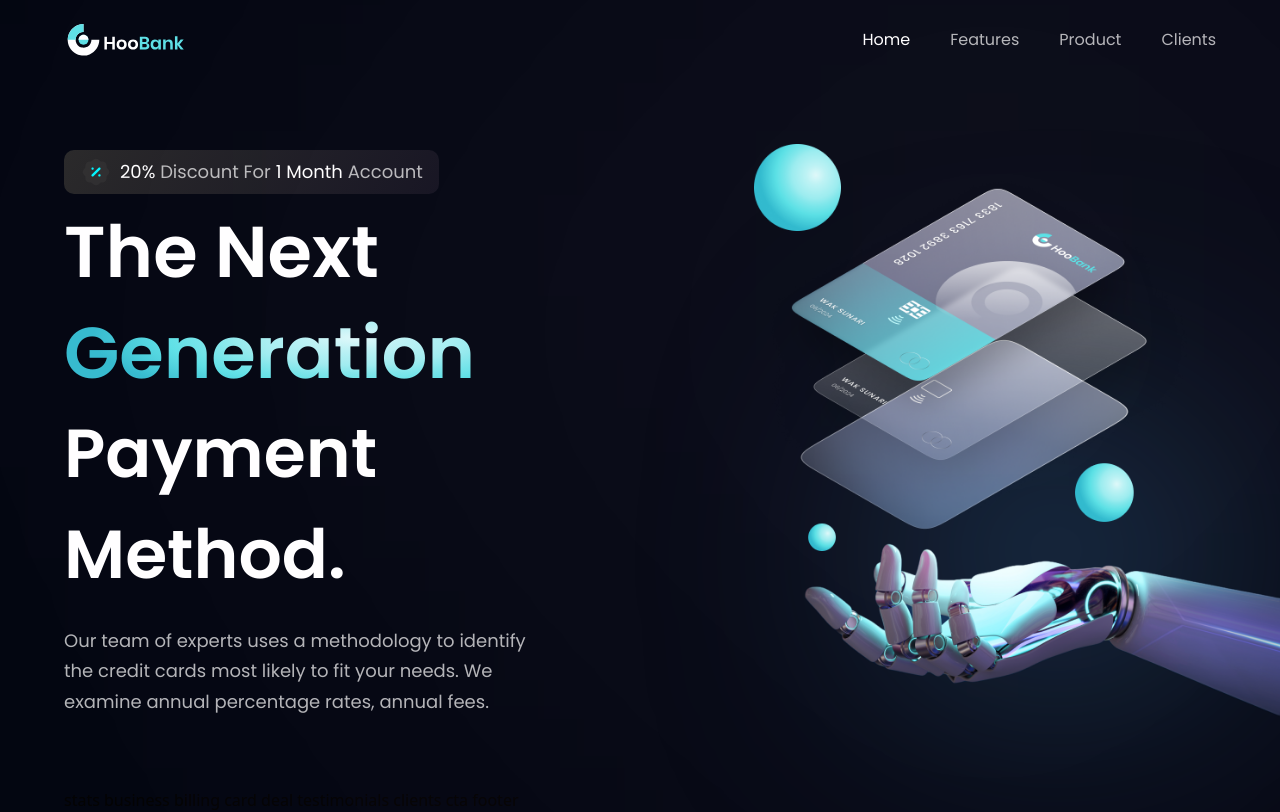
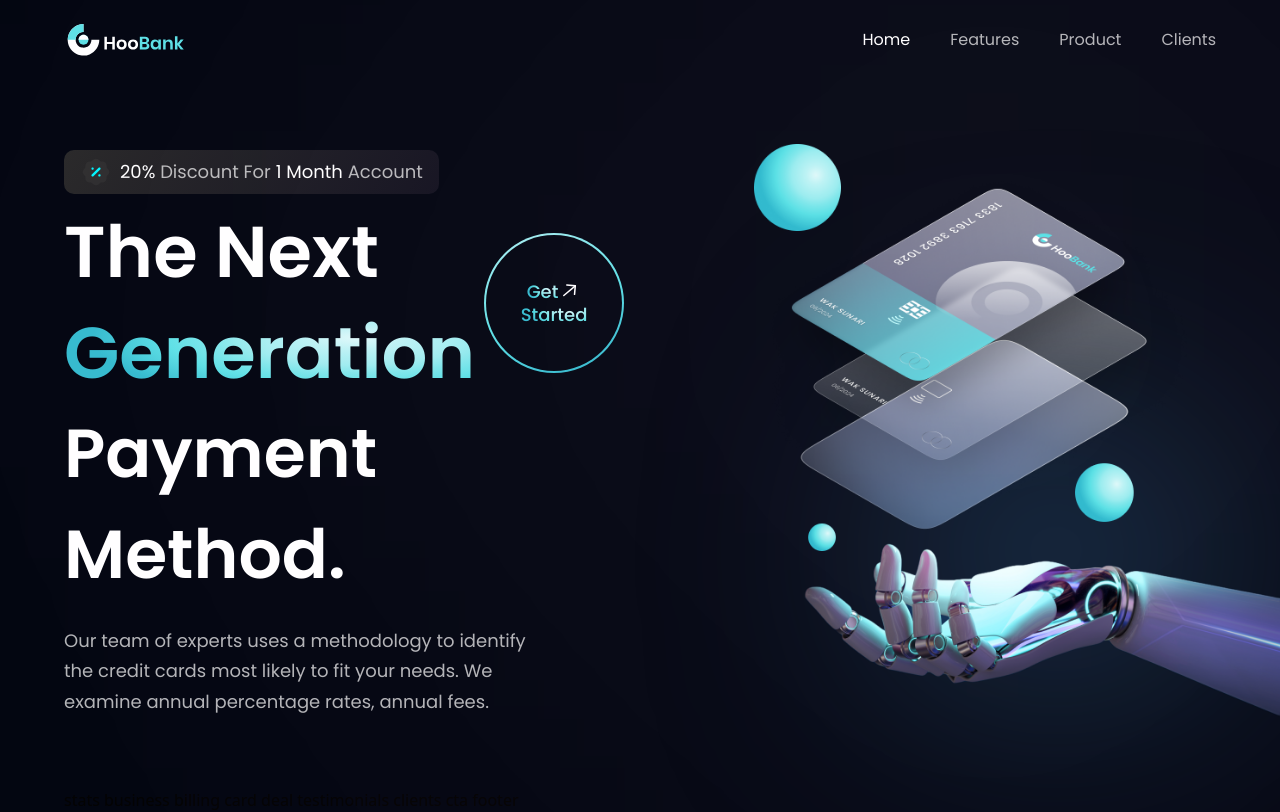
Before and after one commit to sharon-kathambi/credit-finance, a React (Create React App) app in the folder client/: page / in a window 1280 px wide. Built offline with nearby package versions, Linux system fonts and the light colour scheme.

Commit message:
adding get started button

```diff
--- a/client/src/components/GetStarted.jsx
+++ b/client/src/components/GetStarted.jsx
@@ -1,11 +1,21 @@
-import React from 'react'
+import styles from "../style";
+import { arrowUp } from "../assets";
 
-function GetStarted() {
-  return (
-    <div>
+const GetStarted = () => (
+  <div className={`${styles.flexCenter} w-[140px] h-[140px] rounded-full bg-blue-gradient p-[2px] cursor-pointer`}>
+    <div className={`${styles.flexCenter} flex-col bg-primary w-[100%] h-[100%] rounded-full`}>
+      <div className={`${styles.flexStart} flex-row`}>
+        <p className="font-poppins font-medium text-[18px] leading-[23.4px]">
+          <span className="text-gradient">Get</span>
+        </p>
+        <img src={arrowUp} alt="arrow-up" className="w-[23px] h-[23px] object-contain" />
+      </div>
 
+      <p className="font-poppins font-medium text-[18px] leading-[23.4px]">
+        <span className="text-gradient">Started</span>
+      </p>
     </div>
-  )
-}
+  </div>
+);
 
-export default GetStarted
+export default GetStarted;
```
